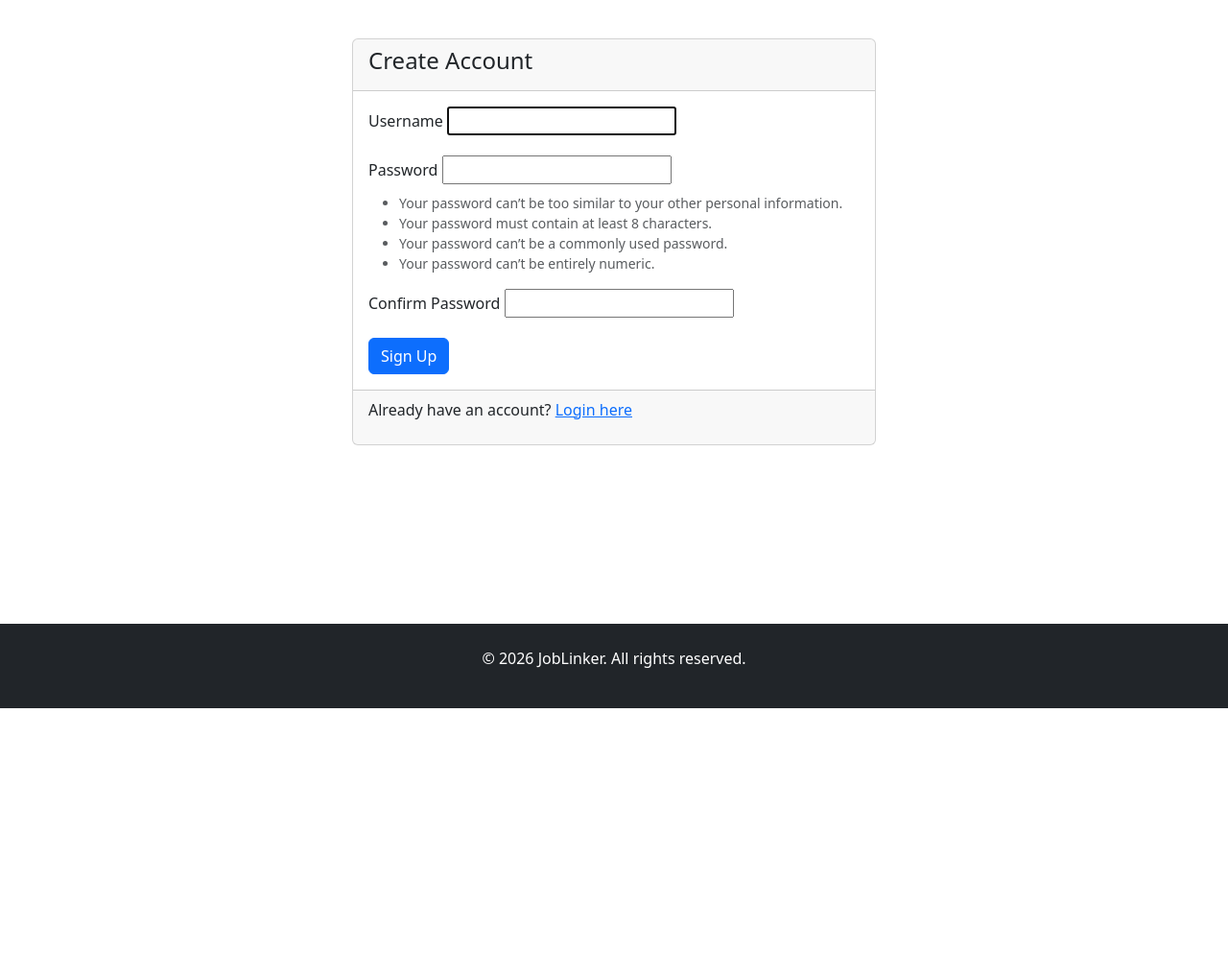
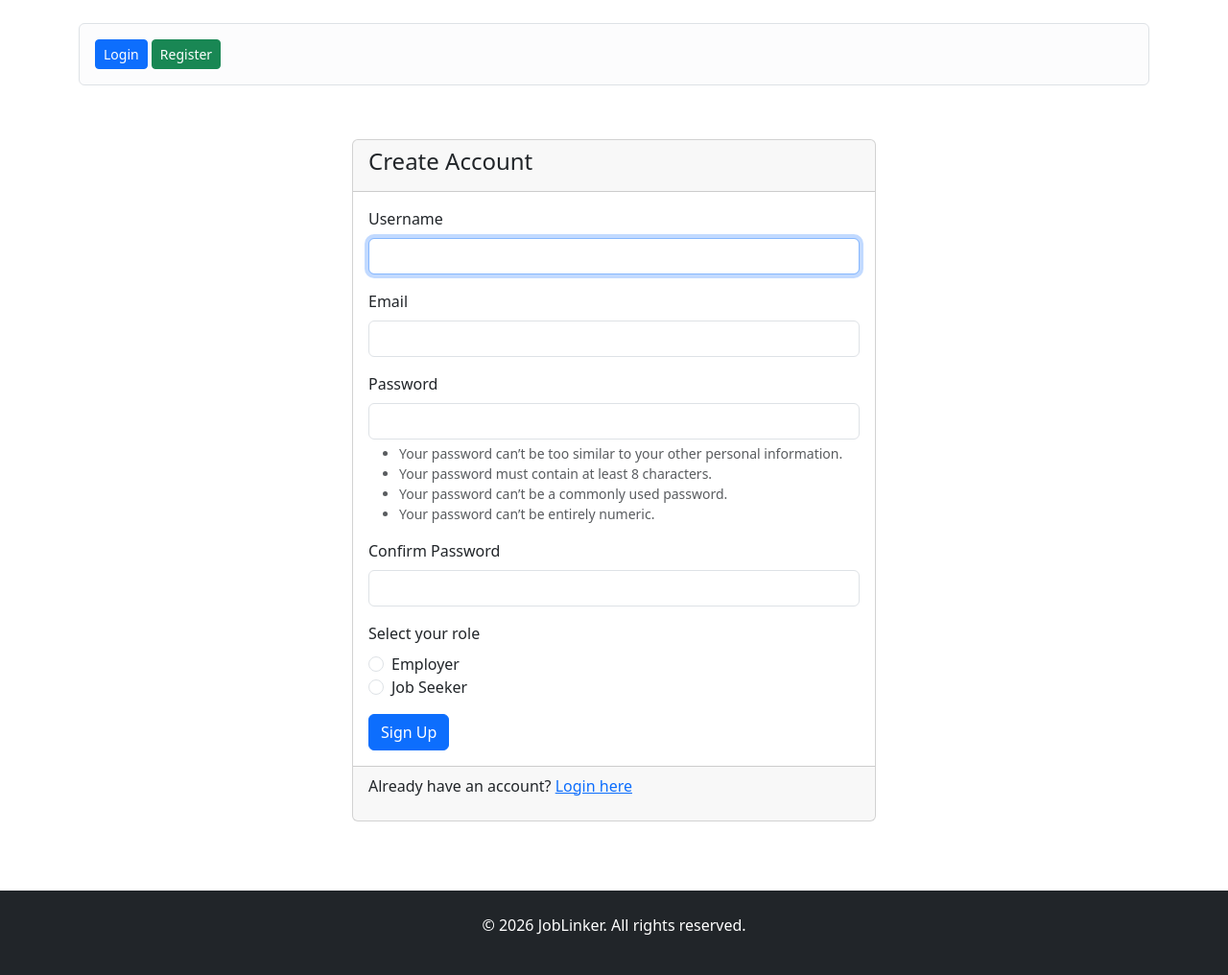
Before and after one commit to DeanHarland/capstone_project_joblinker-, a Django app: page /signup/ in a window 1280 px wide. Shown: the part 62-1078 px from the top of the page at 96% size. Before the commit the page ends 800 px from the top, so only its background shows below. Run offline with Django 5.2, Linux system fonts and the light colour scheme.

Commit message:
Implement user registration, login, logout with role based access control

```diff
--- a/jobs/forms.py
+++ b/jobs/forms.py
@@ -1,5 +1,43 @@
 from django import forms
-from .models import Job, Application
+from django.contrib.auth.models import User
+from django.contrib.auth.forms import UserCreationForm
+from .models import Job, Application, Profile
+
+
+class CustomUserCreationForm(UserCreationForm):
+    email = forms.EmailField(required=True)
+    role = forms.ChoiceField(
+        choices=Profile.ROLE_CHOICES,
+        widget=forms.RadioSelect,
+        label='Select your role'
+    )
+
+    class Meta:
+        model = User
+        fields = ['username', 'email', 'password1', 'password2', 'role']
+
+    def __init__(self, *args, **kwargs):
+        super().__init__(*args, **kwargs)
+        self.fields['username'].widget.attrs.update({'class': 'form-control'})
+        self.fields['email'].widget.attrs.update({'class': 'form-control'})
+        self.fields['password1'].widget.attrs.update({'class': 'form-control'})
+        self.fields['password2'].widget.attrs.update({'class': 'form-control'})
+        self.fields['role'].widget.attrs.update({'class': 'form-check-input'})
+
+    def clean_email(self):
+        email = self.cleaned_data.get('email')
+        if User.objects.filter(email=email).exists():
+            raise forms.ValidationError("Email already registered.")
+        return email
+
+    def save(self, commit=True):
+        user = super().save(commit=False)
+        user.email = self.cleaned_data['email']
+        if commit:
+            user.save()
+            # Create profile with selected role
+            Profile.objects.create(user=user, role=self.cleaned_data['role'])
+        return user
 
 
 class JobForm(forms.ModelForm):
--- a/jobs/urls.py
+++ b/jobs/urls.py
@@ -14,7 +14,10 @@ urlpatterns = [
     path('apply/', views.ApplicationCreateView.as_view(), name='application-create'),
 
     # Authentication URLs
-    path('login/', LoginView.as_view(template_name='auth/login.html'), name='login'),
-    path('logout/', LogoutView.as_view(next_page='job-list'), name='logout'),
+    path('login/', views.CustomLoginView.as_view(), name='login'),
+    path('logout/', views.CustomLogoutView.as_view(), name='logout'),
     path('signup/', views.SignUpView.as_view(), name='signup'),
+
+    # Employer URLs
+    path('employer/dashboard/', views.EmployerDashboardView.as_view(), name='employer-dashboard'),
 ]
--- a/jobs/views.py
+++ b/jobs/views.py
@@ -1,12 +1,33 @@
 from django.shortcuts import render, redirect
-from django.views.generic import ListView, DetailView, CreateView, UpdateView, DeleteView
-from django.contrib.auth.mixins import LoginRequiredMixin
+from django.views.generic import ListView, DetailView, CreateView, UpdateView, DeleteView, View
+from django.contrib.auth.mixins import LoginRequiredMixin, UserPassesTestMixin
 from django.contrib.auth.models import User
 from django.contrib.auth.forms import UserCreationForm
+from django.contrib.auth.views import LoginView as DjangoLoginView, LogoutView as DjangoLogoutView
 from django.urls import reverse_lazy
 from django.contrib import messages
-from .models import Job, Application
-from .forms import JobForm, ApplicationForm
+from .models import Job, Application, Profile
+from .forms import JobForm, ApplicationForm, CustomUserCreationForm
+
+
+class CustomLoginView(DjangoLoginView):
+    template_name = 'auth/login.html'
+
+    def get_success_url(self):
+        """Redirect based on user role"""
+        user = self.request.user
+        try:
+            profile = Profile.objects.get(user=user)
+            if profile.role == 'employer':
+                return reverse_lazy('employer-dashboard')
+            else:
+                return reverse_lazy('job-list')
+        except Profile.DoesNotExist:
+            return reverse_lazy('job-list')
+
+
+class CustomLogoutView(DjangoLogoutView):
+    next_page = reverse_lazy('job-list')
 
 
 class JobListView(ListView):
@@ -46,7 +67,7 @@ class JobDetailView(DetailView):
         return context
 
 
-class JobCreateView(LoginRequiredMixin, CreateView):
+class JobCreateView(LoginRequiredMixin, UserPassesTestMixin, CreateView):
     model = Job
     form_class = JobForm
     template_name = 'jobs/job_form.html'
@@ -57,6 +78,8 @@ class JobCreateView(LoginRequiredMixin, CreateView):
         context = super().get_context_data(**kwargs)
         context['title'] = 'Create New Job'
         return context
+    def test_func(self):
+        return self.request.user.profile.role == 'employer'
 
 
 class JobUpdateView(LoginRequiredMixin, UpdateView):
@@ -109,7 +132,7 @@ class ApplicationCreateView(LoginRequiredMixin, CreateView):
 
 
 class SignUpView(CreateView):
-    form_class = UserCreationForm
+    form_class = CustomUserCreationForm
     template_name = 'auth/signup.html'
     success_url = reverse_lazy('login')
 
@@ -117,3 +140,28 @@ class SignUpView(CreateView):
         response = super().form_valid(form)
         messages.success(self.request, 'Account created successfully! Please log in.')
         return response
+
+
+class EmployerDashboardView(LoginRequiredMixin, View):
+    """Dashboard for employers to manage their job postings"""
+    login_url = reverse_lazy('login')
+
+    def get(self, request):
+        try:
+            profile = Profile.objects.get(user=request.user)
+            if profile.role != 'employer':
+                messages.error(request, 'Only employers can access this page.')
+                return redirect('job-list')
+        except Profile.DoesNotExist:
+            messages.error(request, 'Profile not found.')
+            return redirect('job-list')
+
+        # Get all jobs posted by this employer
+        jobs = Job.objects.filter(posted_by=request.user)
+
+        context = {
+            'jobs': jobs,
+            'total_jobs': jobs.count(),
+            'total_applications': Application.objects.filter(job__posted_by=request.user).count(),
+        }
+        return render(request, 'jobs/employer_dashboard.html', context)
--- a/templates/auth/signup.html
+++ b/templates/auth/signup.html
@@ -18,6 +18,15 @@
                         {% if form.username.errors %}
                             <div class="alert alert-danger mt-1 mb-0">
                                 {{ form.username.errors }}
+                            </div>
+                        {% endif %}
+                    </div>
+                    <div class="mb-3">
+                        <label for="id_email" class="form-label">Email</label>
+                        {{ form.email }}
+                        {% if form.email.errors %}
+                            <div class="alert alert-danger mt-1 mb-0">
+                                {{ form.email.errors }}
                             </div>
                         {% endif %}
                     </div>
@@ -44,6 +53,23 @@
                             </div>
                         {% endif %}
                     </div>
+                    <div class="mb-3">
+                        <label class="form-label">{{ form.role.label }}</label>
+                        <div class="form-check">
+                            {% for value, label in form.role.field.choices %}
+                                <input type="radio" name="role" value="{{ value }}" id="id_role_{{ forloop.counter }}" class="form-check-input" required>
+                                <label class="form-check-label" for="id_role_{{ forloop.counter }}">
+                                    {{ label }}
+                                </label>
+                                <br>
+                            {% endfor %}
+                        </div>
+                        {% if form.role.errors %}
+                            <div class="alert alert-danger mt-1 mb-0">
+                                {{ form.role.errors }}
+                            </div>
+                        {% endif %}
+                    </div>
                     {% if form.non_field_errors %}
                         <div class="alert alert-danger">
                             {{ form.non_field_errors }}
--- a/templates/base.html
+++ b/templates/base.html
@@ -35,12 +35,18 @@
                         <a class="nav-link" href="{% url 'job-list' %}">Browse Jobs</a>
                     </li>
                     {% if user.is_authenticated %}
+                        {% if user.profile.role == 'employer' %}
+                            <li class="nav-item">
+                                <a class="nav-link" href="{% url 'employer-dashboard' %}">Dashboard</a>
+                            </li>
                             <li class="nav-item">
                                 <a class="nav-link" href="{% url 'job-create' %}">Post Job</a>
                             </li>
+                        {% else %}
                             <li class="nav-item">
                                 <a class="nav-link" href="#">My Applications</a>
                             </li>
+                        {% endif %}
                         <li class="nav-item">
                             <span class="nav-link">{{ user.username }}</span>
                         </li>
@@ -72,6 +78,22 @@
         {% endif %}
     </div>
 
+    <!-- Welcome Section -->
+    <div class="container mt-2 mb-3">
+        {% if user.is_authenticated %}
+            <div class="alert alert-info" role="alert">
+                <p class="mb-0">Welcome, <strong>{{ user.username }}</strong> <span class="badge bg-primary">{{ user.profile.role|title }}</span></p>
+            </div>
+        {% else %}
+            <div class="alert alert-light border" role="alert">
+                <p class="mb-0">
+                    <a href="{% url 'login' %}" class="btn btn-sm btn-primary">Login</a>
+                    <a href="{% url 'signup' %}" class="btn btn-sm btn-success">Register</a>
+                </p>
+            </div>
+        {% endif %}
+    </div>
+
     <!-- Main Content -->
     <main class="container my-4">
         {% block content %}{% endblock %}
```
Also changed, not shown: jobs/admin.py (+8 -1 lines), jobs/models.py (+8 -0 lines), templates/jobs/employer_dashboard.html (added, +76 -0 lines), jobs/migrations/0002_profile.py (added), jobs/migrations/0003_job_posted_by.py (added). Lines whose indentation alone changed are shown as unchanged.
